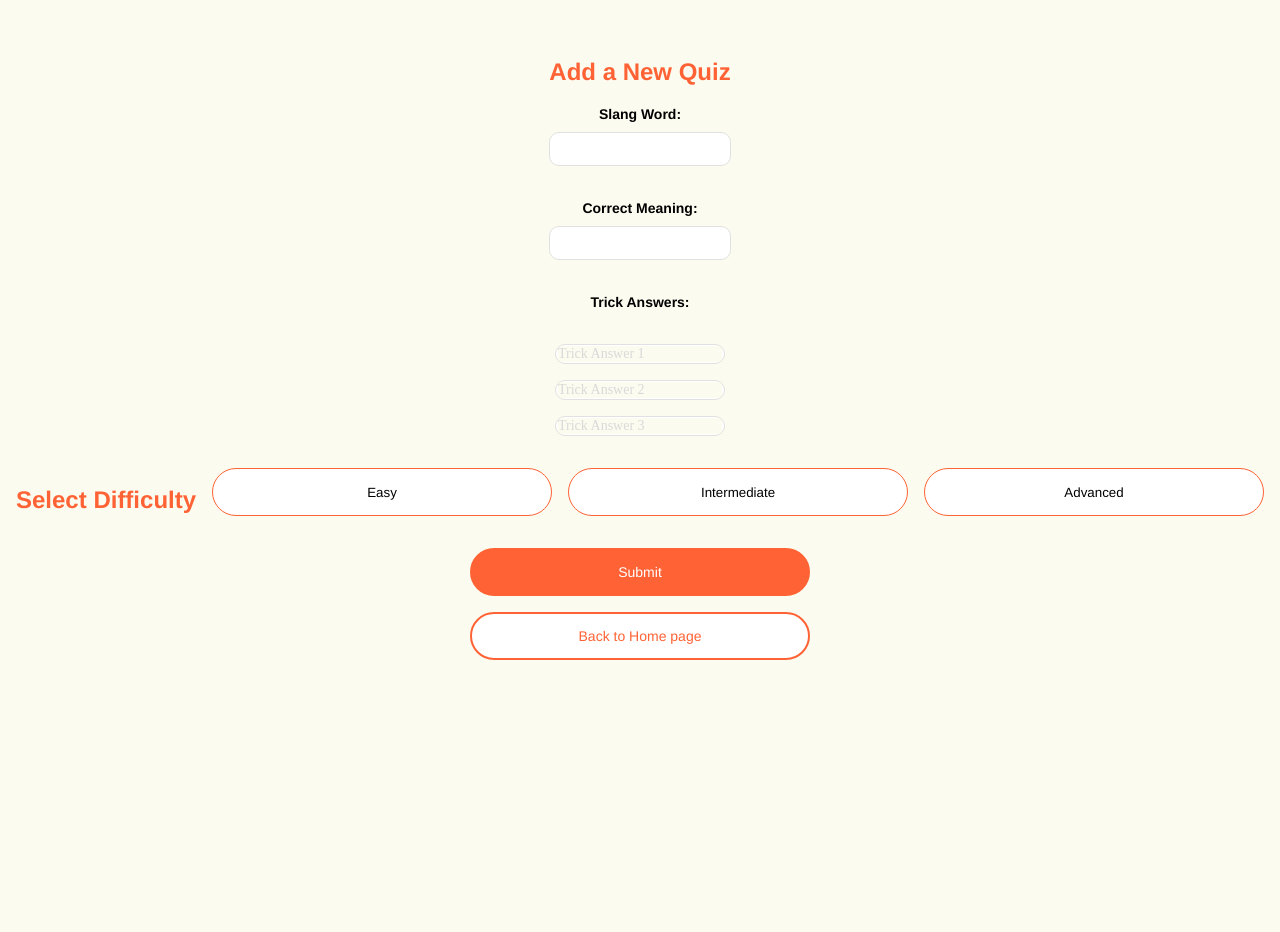
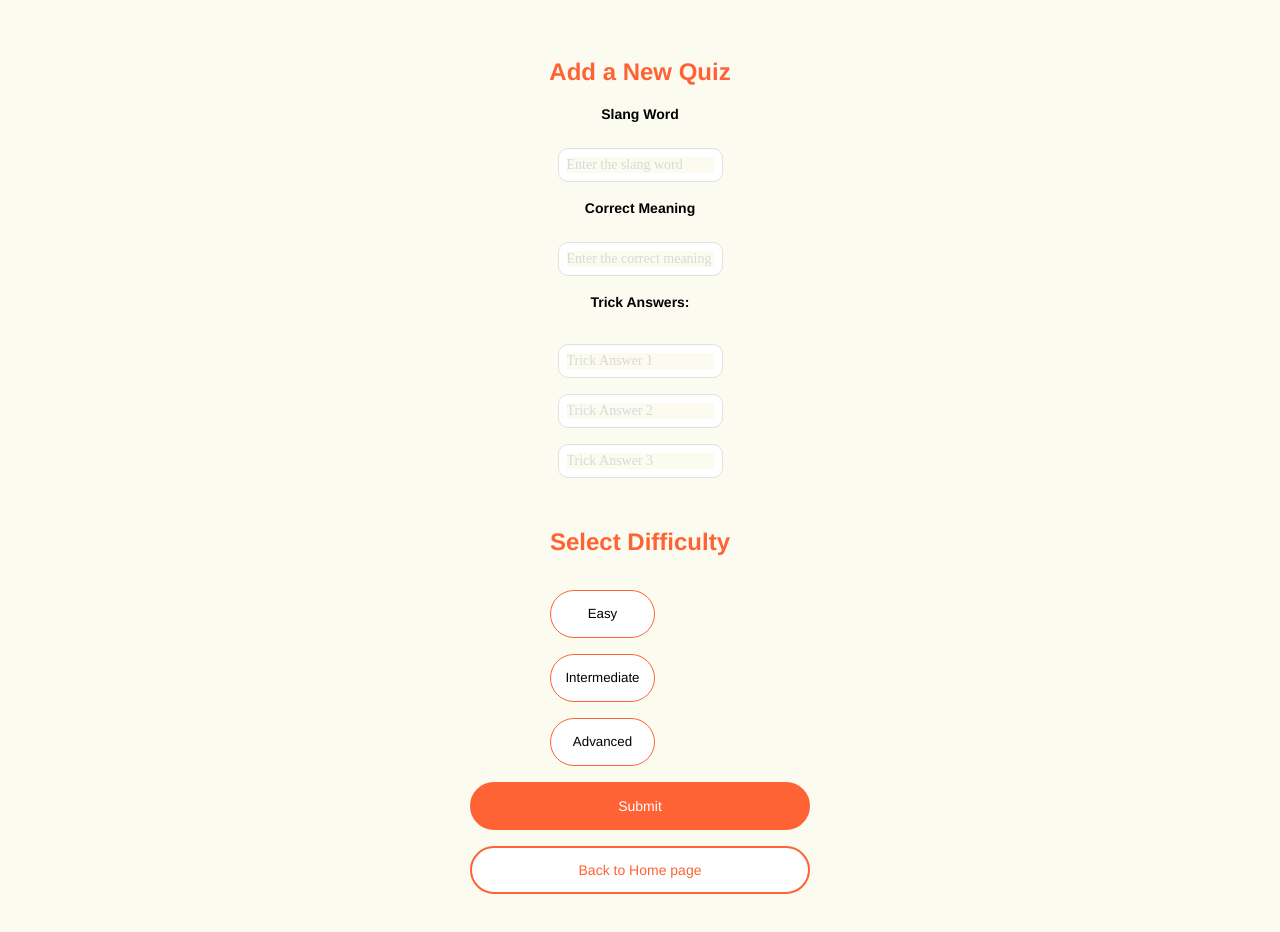
Before and after one commit to emma-z-hu/Z-Lingo, a React (Vite) app in the folder client/: page /quiz/add in a window 1280 px wide. Before the commit the page ends 800 px from the top, so only its background shows below. Built offline with nearby package versions, Linux system fonts and the light colour scheme; a web font is replaced by a local one.

Commit message:
deconstruct inputfield component

```diff
--- a/client/src/components/InputField/InputField.jsx
+++ b/client/src/components/InputField/InputField.jsx
@@ -0,0 +1,19 @@
+import React from 'react';
+import './InputField.scss';
+
+const InputField = ({ label, value, onChange, placeholder }) => {
+  return (
+    <div className="input-field">
+      {label && <label className="input-field__label">{label}</label>}
+      <input
+        type="text"
+        value={value}
+        onChange={onChange}
+        placeholder={placeholder}
+        className="input-field__input"
+      />
+    </div>
+  );
+};
+
+export default InputField;
--- a/client/src/components/InputField/InputField.scss
+++ b/client/src/components/InputField/InputField.scss
@@ -2,3 +2,23 @@
 @use "../../styles/partials/variables" as *;
 @use "../../styles/partials/typography" as *;
 @use "../../styles/partials/mixins" as *;
+
+.input-field {
+  display: flex;
+  flex-direction: column;
+  gap: 8px;
+  width: 165px;
+
+  &__label {
+    font-size: $mobile-body-text-size;
+    color: $body-text-color;
+  }
+
+  &__input {
+    padding: 8px;
+    border: 1px solid $inactive-input-field-outline-color;
+    border-radius: $input-field-border-radius;
+    width: 100%;
+    font-size: $mobile-body-text-size;
+  }
+}
--- a/client/src/pages/AddQuizPage/AddQuizPage.jsx
+++ b/client/src/pages/AddQuizPage/AddQuizPage.jsx
@@ -2,6 +2,7 @@ import React, { useState } from 'react';
 import { useNavigate } from 'react-router-dom';
 import PrimaryCTA from '../../components/PrimaryCTA/PrimaryCTA';
 import SecondaryCTA from '../../components/SecondaryCTA/SecondaryCTA';
+import InputField from '../../components/InputField/InputField';  // Import InputField
 import axios from 'axios';
 import './AddQuizPage.scss';
 
@@ -10,27 +11,25 @@ const API_URL = import.meta.env.VITE_URL;
 const AddQuizPage = () => {
   const [slang, setSlang] = useState('');
   const [meaning, setMeaning] = useState('');
-  const [trickAnswers, setTrickAnswers] = useState(['', '', '']);  // Only 3 trick answers
+  const [trickAnswers, setTrickAnswers] = useState(['', '', '']);
   const [difficulty, setDifficulty] = useState(null);
   const [error, setError] = useState('');
   const navigate = useNavigate();
 
-  // Handle change in trick answers
   const handleTrickAnswerChange = (index, value) => {
     const updatedTrickAnswers = [...trickAnswers];
     updatedTrickAnswers[index] = value;
     setTrickAnswers(updatedTrickAnswers);
   };
 
-  // Handle form submission
   const handleSubmit = () => {
-    // Validation: Ensure all fields are filled and difficulty is selected
+    // Validation
     if (!slang || !meaning || trickAnswers.some(answer => answer === '') || !difficulty) {
       setError('Please fill in all fields and select a difficulty level.');
       return;
     }
 
-    // Combine correct meaning with trick answers to form the options
+    // Combine correct meaning with trick answers
     const newQuiz = {
       slang,
       question: `What does "${slang}" mean?`,
@@ -43,7 +42,7 @@ const AddQuizPage = () => {
     axios
       .post(`${API_URL}/api/quiz/add`, newQuiz)
       .then(() => {
-        // Navigate to the "Quiz Added" confirmation page
+        // Navigate to the new confirmation page '/quiz/add/complete'
         navigate('/quiz/add/complete');
       })
       .catch((error) => {
@@ -61,21 +60,27 @@ const AddQuizPage = () => {
       <h1 className="add-quiz-page__title">Add a New Quiz</h1>
 
       <div className="add-quiz-page__form">
-        <label>
-          Slang Word:
-          <input type="text" value={slang} onChange={(e) => setSlang(e.target.value)} />
-        </label>
+        {/* Use InputField component for slang */}
+        <InputField
+          label="Slang Word"
+          value={slang}
+          onChange={(e) => setSlang(e.target.value)}
+          placeholder="Enter the slang word"
+        />
 
-        <label>
-          Correct Meaning:
-          <input type="text" value={meaning} onChange={(e) => setMeaning(e.target.value)} />
-        </label>
+        {/* Use InputField component for correct meaning */}
+        <InputField
+          label="Correct Meaning"
+          value={meaning}
+          onChange={(e) => setMeaning(e.target.value)}
+          placeholder="Enter the correct meaning"
+        />
 
+        {/* Use InputField component for each trick answer */}
         <label>Trick Answers:</label>
         {trickAnswers.map((answer, index) => (
-          <input
+          <InputField
             key={index}
-            type="text"
             value={answer}
             onChange={(e) => handleTrickAnswerChange(index, e.target.value)}
             placeholder={`Trick Answer ${index + 1}`}
--- a/client/src/pages/AddQuizPage/AddQuizPage.scss
+++ b/client/src/pages/AddQuizPage/AddQuizPage.scss
@@ -39,6 +39,7 @@
   &__difficulty {
     margin-top: 16px;
     display: flex;
+    flex-direction: column;
     gap: 16px;
 
     button {
@@ -47,6 +48,7 @@
       cursor: pointer;
       background-color: $card-background-color;
       border: 1px solid $primary-cta-default-border-color;
+      width: 105px;
 
       &.selected {
         background-color: $primary-cta-active-background-color;
```
